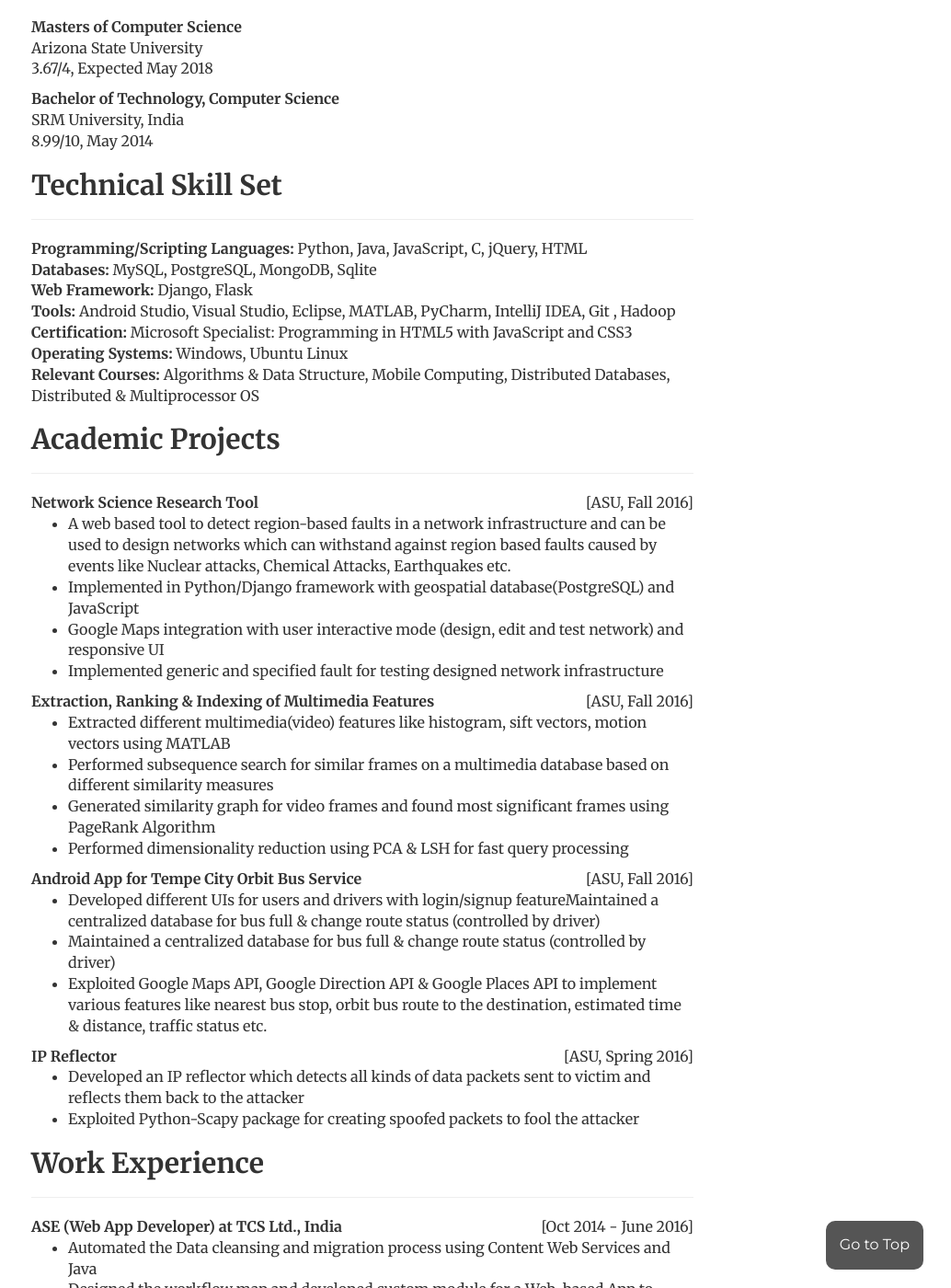
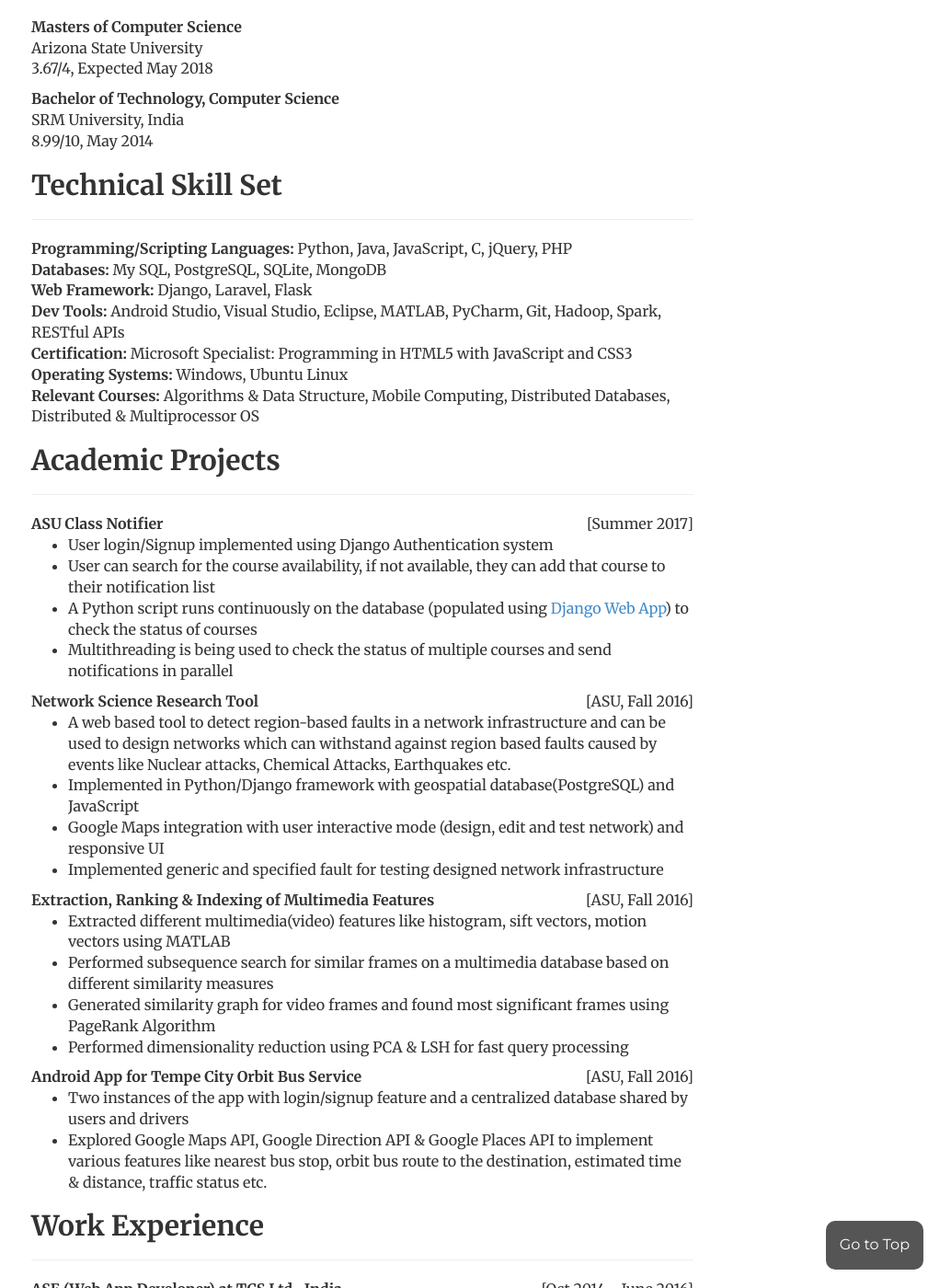
Before and after one commit to ashishsirohi/ashishsirohi.github.io, a Jekyll site: the page built from resume/index.html, in a window 1280 px wide and 1400 px high, scrolled down 498 px. Shown: the whole window at 92% size, without its empty margins (246-1280 px from the left). Built offline with Jekyll 4.4.1, drawn with Linux system fonts in a browser that asks for light colours; some of the changed text lies outside the part shown.

Commit message:
Updating Resume

```diff
--- a/resume/index.html
+++ b/resume/index.html
@@ -79,10 +79,10 @@
 
 				<h2>Technical Skill Set</h2>
 				<hr>
-				<b>Programming/Scripting Languages: </b>Python, Java, JavaScript, C, jQuery, HTML</br>
-				<b>Databases: </b>MySQL, PostgreSQL, MongoDB, Sqlite</br>
-				<b>Web Framework: </b>Django, Flask</br>
-				<b>Tools: </b>Android Studio, Visual Studio, Eclipse, MATLAB, PyCharm, IntelliJ IDEA, Git , Hadoop</br>
+				<b>Programming/Scripting Languages: </b>Python, Java, JavaScript, C, jQuery, PHP</br>
+				<b>Databases: </b>My SQL, PostgreSQL, SQLite, MongoDB</br>
+				<b>Web Framework: </b>Django, Laravel, Flask</br>
+				<b>Dev Tools: </b>Android Studio, Visual Studio, Eclipse, MATLAB, PyCharm, Git, Hadoop, Spark, RESTful APIs</br>
 				<b>Certification: </b>Microsoft Specialist: Programming in HTML5 with JavaScript and CSS3</br>
 				<b>Operating Systems: </b>Windows, Ubuntu Linux</br>
 				<b>Relevant Courses: </b>Algorithms & Data Structure, Mobile Computing, Distributed Databases, Distributed & Multiprocessor OS</br>
@@ -90,6 +90,15 @@
 
 				<h2>Academic Projects</h2>
 				<hr>
+        <div style="float: left"><b>ASU Class Notifier</b></div>
+                <div style="float: right">[Summer 2017]</div>
+				</br>
+				<ul>
+					<li>User login/Signup implemented using Django Authentication system</li>
+					<li>User can search for the course availability, if not available, they can add that course to their notification list</li>
+					<li>A Python script runs continuously on the database (populated using <a href="https://asuca.herokuapp.com" target="_blank">Django Web App</a>) to check the status of courses</li>
+					<li>Multithreading is being used to check the status of multiple courses and send notifications in parallel</li>
+				</ul>
 				<div style="float: left"><b>Network Science Research Tool</b></div>
                 <div style="float: right">[ASU, Fall 2016]</div>
 				</br>
@@ -112,16 +121,8 @@
                 <div style="float: right">[ASU, Fall 2016]</div>
 				</br>
 				<ul>
-					<li>Developed different UIs for users and drivers with login/signup featureMaintained a centralized database for bus full & change route status (controlled by driver)</li>
-					<li>Maintained a centralized database for bus full & change route status (controlled by driver)</li>
-					<li>Exploited Google Maps API, Google Direction API & Google Places API to implement various features like nearest bus stop, orbit bus route to the destination, estimated time & distance, traffic status etc.</li>
-				</ul>
-				<div style="float: left"><b>IP Reflector</b></div>
-                <div style="float: right">[ASU, Spring 2016]</div>
-				</br>
-				<ul>
-					<li>Developed an IP reflector which detects all kinds of data packets sent to victim and reflects them back to the attacker</li>
-					<li>Exploited Python-Scapy package for creating spoofed packets to fool the attacker</li>
+					<li>Two instances of the app with login/signup feature and a centralized database shared by users and drivers</li>
+					<li>Explored Google Maps API, Google Direction API & Google Places API to implement various features like nearest bus stop, orbit bus route to the destination, estimated time & distance, traffic status etc.</li>
 				</ul>
 
 				<h2>Work Experience</h2>
@@ -139,8 +140,8 @@
                 <div style="float: right">[May 2017 - Present]</div>
             	</br>
 				<ul>
-					<li><a target="_blank" href="https://geodacenter.github.io/">GeoDa</a> Developer for ChainBuilder module at School of Geographical Sciences and Urban Planning (Arizona State University, Tempe)</li>
-          <li>Restful API Development</li>
+					<li>Conversion for existing workflow projects in to RESTful API services</li>
+          <li>Several new features developed for the <a href="https://chain-builder.net/" target="_blank">Chain-builder</a> App</li>
 				</ul>
 
 
```
Also changed, not shown: other parts of resume/index.html (+1 -1 lines).
